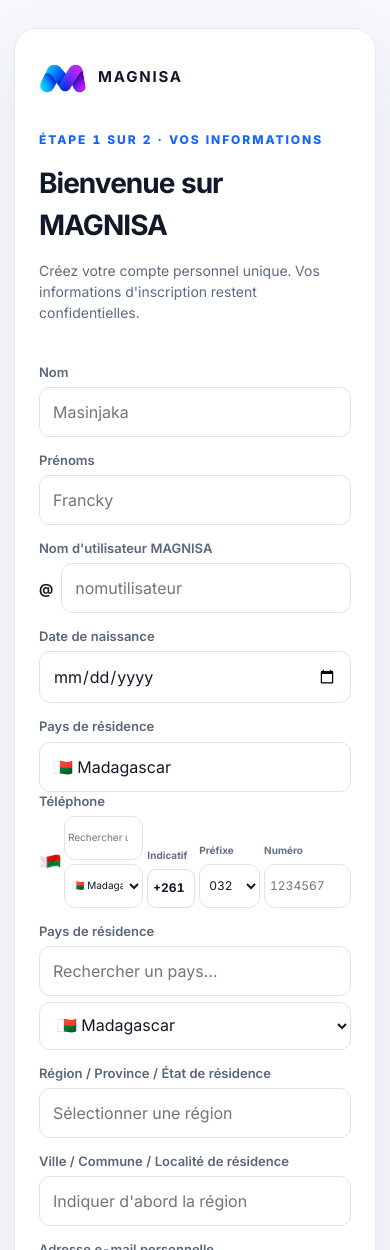
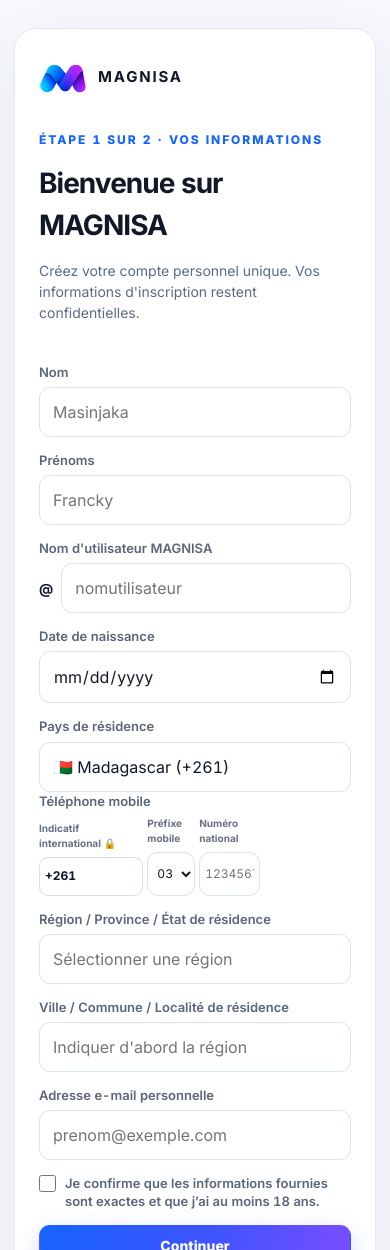
Before and after one commit to martinot-svg/MAGNISA, a Next.js app: page /signup in a window 390 px wide. Shown: the top 1250 px of the page. Built offline with nearby package versions, Linux system fonts and the light colour scheme.

Commit message:
Fix signup country selector and synchronize phone country

```diff
--- a/src/app/signup/page.tsx
+++ b/src/app/signup/page.tsx
@@ -48,15 +48,18 @@ export default function Signup() {
     (countryQueryDigits.length > 0 && item.dialCode.includes(countryQueryDigits)) || ("+" + item.dialCode).includes(countryQuery)
   );
   const residenceQuery = residenceCountryQuery.trim().toLocaleLowerCase("fr");
+  const residenceQueryDigits = residenceQuery.replace(/\D/g, "");
   const filteredResidenceCountries = phoneCountryOptions.filter(item =>
     !residenceQuery || item.name.toLocaleLowerCase("fr").includes(residenceQuery) ||
-    item.iso2.toLowerCase().includes(residenceQuery)
+    item.iso2.toLowerCase().includes(residenceQuery) ||
+    (residenceQueryDigits.length > 0 && item.dialCode.includes(residenceQueryDigits)) ||
+    ("+" + item.dialCode).includes(residenceQuery)
   );
   const selectedResidenceCountryName = residenceCountryNames.of(residenceCountry) || residenceCountry;
   const selectedResidenceRegionName = residenceCountry === "MG"
     ? REGISTRATION_REGIONS.find(item => item.code === region)?.name || ""
     : region.trim();
-  const selectedPhoneCountry = getSignupPhoneCountry(phoneCountry);
+  const selectedPhoneCountry = getSignupPhoneCountry(residenceCountry);
   const nationalLengthOptions = selectedPhoneCountry?.mobileLengths || [];
   const nationalMinLength = phoneCountry === "MG" ? 7 : nationalLengthOptions.length ? Math.min(...nationalLengthOptions) : 4;
   const nationalMaxLength = phoneCountry === "MG" ? 7 : nationalLengthOptions.length ? Math.max(...nationalLengthOptions) : 14;
@@ -164,11 +167,12 @@ export default function Signup() {
           <label htmlFor="signup-residence-country-display">Pays de résidence</label>
           <input type="hidden" name="residence_country_iso2" value={residenceCountry} />
           <input type="hidden" name="residence_country_name" value={selectedResidenceCountryName} />
+          <input type="hidden" name="phone_country" value={residenceCountry} />
           <div className="signup-country-picker">
             <input type="text" id="signup-residence-country-display" className="signup-country-trigger"
               required readOnly aria-haspopup="listbox" aria-expanded={residenceCountryOpen}
               aria-controls="signup-country-options"
-              value={`${phoneCountryOptions.find(item => item.iso2 === residenceCountry)?.flag || "🌐"} ${selectedResidenceCountryName}`}
+              value={`${phoneCountryOptions.find(item => item.iso2 === residenceCountry)?.flag || "🌐"} ${selectedResidenceCountryName} (+${getSignupPhoneDialCode(residenceCountry)})`}
               onClick={() => { setResidenceCountryOpen(open => !open); setResidenceCountryQuery(""); }}
               onKeyDown={event => {
                 if (event.key === "Enter" || event.key === " " || event.key === "ArrowDown") {
@@ -176,7 +180,7 @@ export default function Signup() {
                 }
               }} />
             {residenceCountryOpen && <div className="signup-country-menu">
-              <input type="search" autoFocus aria-label="Rechercher un pays" placeholder="Rechercher un pays…"
+              <input type="search" autoFocus aria-label="Rechercher un pays" placeholder="Rechercher un pays ou un indicatif…"
                 value={residenceCountryQuery} onChange={e => setResidenceCountryQuery(e.target.value)}
                 onKeyDown={event => { if (event.key === "Escape") setResidenceCountryOpen(false); }} />
               <div id="signup-country-options" role="listbox" aria-label="Pays disponibles" className="signup-country-options">
@@ -188,7 +192,7 @@ export default function Signup() {
                     setPhoneNational(""); setRegion(""); setLocality(""); setLocalityRef("");
                     setSuggestions([]); setResidenceCountryQuery(""); setResidenceCountryOpen(false);
                   }}>
-                  <span aria-hidden="true">{item.flag}</span><span>{item.name}</span><span className="signup-country-iso">{item.iso2}</span>
+                  <span aria-hidden="true">{item.flag}</span><span>{item.name}</span><span className="signup-country-iso">+{item.dialCode}</span>
                 </button>)}
                 {filteredResidenceCountries.length === 0 && <p className="signup-country-empty">Aucun pays trouvé.</p>}
               </div>
@@ -196,52 +200,38 @@ export default function Signup() {
           </div>
         </div>
         <div className="field signup-phone-field">
-          <label htmlFor="signup-phone-country">Téléphone</label>
-          <div className="signup-phone-row">
-            <div className="signup-phone-country">
-              <span className={phoneCountry === "MG" ? "signup-flag-mg" : "signup-flag-other"} aria-label={phoneCountry === "MG" ? "Drapeau de Madagascar" : "Drapeau du pays sélectionné"}>{phoneCountry === "MG" ? null : String.fromCodePoint(...Array.from(phoneCountry, c => 127397 + c.charCodeAt(0)))}</span>
-              <div className="signup-phone-country-controls">
-                <input id="signup-phone-country-search" type="search" aria-label="Rechercher un pays ou un indicatif" placeholder="Rechercher un pays ou +…" value={phoneCountryQuery} onChange={e => setPhoneCountryQuery(e.target.value)} />
-                <select id="signup-phone-country" name="phone_country" aria-label="Pays du numéro de téléphone" value={phoneCountry} onChange={e => { setPhoneCountry(e.target.value); setPhonePrefix(e.target.value === "MG" ? "032" : ""); setPhoneNational(""); }} required>
-                  {filteredPhoneCountries.length ? filteredPhoneCountries.map(item => <option key={item.iso2} value={item.iso2}>{item.flag} {item.name} (+{item.dialCode})</option>) : <option value={phoneCountry}>{phoneCountry} — aucun résultat</option>}
-                </select>
-              </div>
-            </div>
+          <label htmlFor="signup-phone-national">Téléphone mobile</label>
+          <div className="signup-phone-row signup-phone-row-synced">
             <div className="signup-phone-dial-code">
-              <span className="signup-phone-field-label">Indicatif</span>
-              <output aria-live="polite" aria-label="Indicatif international">+{getSignupPhoneDialCode(phoneCountry)}</output>
+              <span className="signup-phone-field-label">Indicatif international 🔒</span>
+              <output aria-live="polite" aria-label="Indicatif international">+{getSignupPhoneDialCode(residenceCountry)}</output>
             </div>
             <div className="signup-phone-prefix">
-            <span className="signup-phone-field-label">Préfixe</span>
-            <select id="signup-phone-prefix" name="phone_prefix" aria-label="Préfixe mobile" value={phonePrefix} onChange={e => setPhonePrefix(e.target.value)} required={phoneCountry === "MG"} disabled={phoneCountry !== "MG"}>
-              {phoneCountry === "MG" ? ["032","033","034","035","036","037","038","039"].map(prefix => <option key={prefix} value={prefix}>{prefix}</option>) : <option value="">—</option>}
-            </select>
+              <span className="signup-phone-field-label">Préfixe mobile</span>
+              <select id="signup-phone-prefix" name="phone_prefix" aria-label="Préfixe mobile" value={phonePrefix}
+                onChange={e => setPhonePrefix(e.target.value)} required={residenceCountry === "MG"}
+                disabled={residenceCountry !== "MG"}>
+                {residenceCountry === "MG"
+                  ? ["032","033","034","035","036","037","038","039"].map(prefix => <option key={prefix} value={prefix}>{prefix}</option>)
+                  : <option value="">—</option>}
+              </select>
             </div>
-            {phoneCountry !== "MG" && <input type="hidden" name="phone_prefix" value="" />}
+            {residenceCountry !== "MG" && <input type="hidden" name="phone_prefix" value="" />}
             <div className="signup-phone-national">
-            <span className="signup-phone-field-label">Numéro</span>
-            <input id="signup-phone-national" name="phone_national" type="tel" inputMode="numeric" autoComplete="tel-national" required disabled={!selectedPhoneCountry?.mobilePattern} value={phoneNational} onChange={e => setPhoneNational(e.target.value.replace(/\D/g, "").slice(0, nationalMaxLength))} minLength={nationalMinLength} maxLength={nationalMaxLength} pattern="[0-9]*" placeholder={phoneCountry === "MG" ? "1234567" : "Numéro national"} aria-label={phoneCountry === "MG" ? "Sept chiffres du numéro" : "Numéro national sans indicatif"} />
+              <span className="signup-phone-field-label">Numéro national</span>
+              <input id="signup-phone-national" name="phone_national" type="tel" inputMode="numeric"
+                autoComplete="tel-national" required disabled={!selectedPhoneCountry?.mobilePattern}
+                value={phoneNational}
+                onChange={e => setPhoneNational(e.target.value.replace(/\D/g, "").slice(0, nationalMaxLength))}
+                minLength={nationalMinLength} maxLength={nationalMaxLength} pattern="[0-9]*"
+                placeholder={residenceCountry === "MG" ? "1234567" : "Numéro sans indicatif"}
+                aria-label="Numéro national sans indicatif" />
             </div>
           </div>
           {!selectedPhoneCountry?.mobilePattern && <small role="status">Les règles de numérotation mobile ne sont pas publiées pour ce territoire dans le référentiel actuel.</small>}
         </div>
         </div>
         <div className="signup-residence-grid">
-        <div className="field">
-          <label htmlFor="signup-residence-country">Pays de résidence</label>
-          <input type="search" aria-label="Rechercher un pays de résidence" placeholder="Rechercher un pays…"
-            value={residenceCountryQuery} onChange={e => setResidenceCountryQuery(e.target.value)} />
-          <select id="signup-residence-country" name="residence_country_iso2" required value={residenceCountry}
-            onChange={e => {
-              setResidenceCountry(e.target.value); setRegion(""); setLocality(""); setLocalityRef("");
-              setSuggestions([]); setResidenceCountryQuery("");
-            }}>
-            {filteredResidenceCountries.map(item => <option key={item.iso2} value={item.iso2}>{item.flag} {item.name}</option>)}
-            {!filteredResidenceCountries.some(item => item.iso2 === residenceCountry) &&
-              <option value={residenceCountry}>{residenceCountryNames.of(residenceCountry) || residenceCountry}</option>}
-          </select>
-          <input type="hidden" name="residence_country_name" value={selectedResidenceCountryName} />
-        </div>
         <div className="field">
           <label htmlFor="signup-region">Région / Province / État de résidence</label>
           {(residenceCountry === "MG" || regionOptions.length > 0) ? (
```
